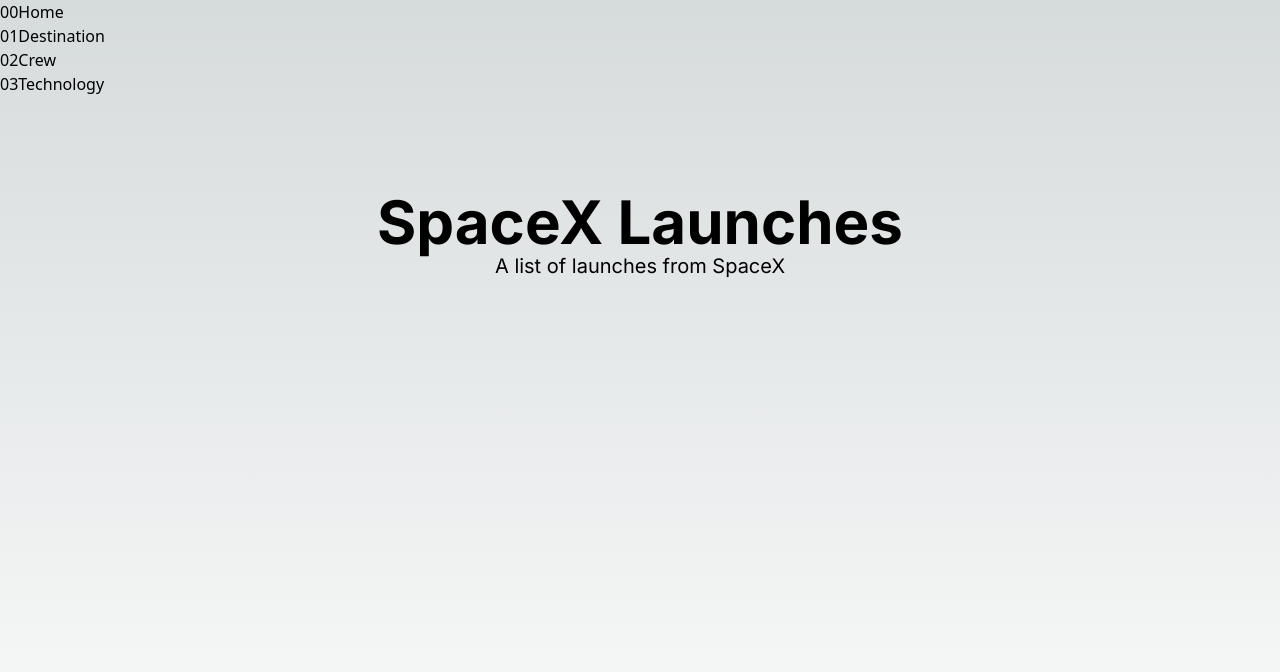
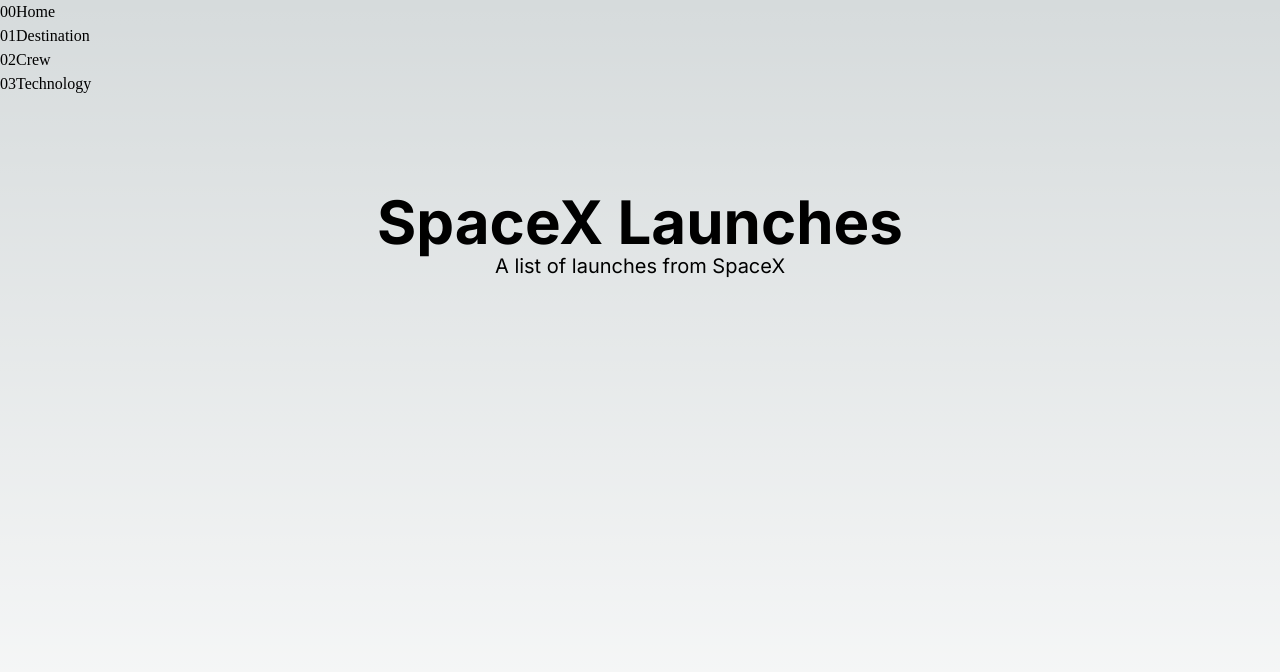
Before and after one commit to aleksandr-efimenko/space-tourism, a Next.js app: page / in a window 1280 px wide. Shown: the top 672 px of the page. Built offline with nearby package versions, Linux system fonts and the light colour scheme.

Commit message:
config additional fonts

```diff
--- a/tailwind.config.js
+++ b/tailwind.config.js
@@ -1,3 +1,5 @@
+const {fontFamily} = require("tailwindcss/defaultTheme");
+
 /** @type {import('tailwindcss').Config} */
 module.exports = {
   content: [
@@ -7,6 +9,9 @@
   ],
   theme: {
     extend: {
+      fontFamily: {
+        sans: ['var(--font-bellfair)', ...fontFamily.sans],
+      },
       backgroundImage: {
         'gradient-radial': 'radial-gradient(var(--tw-gradient-stops))',
         'gradient-conic':
```
